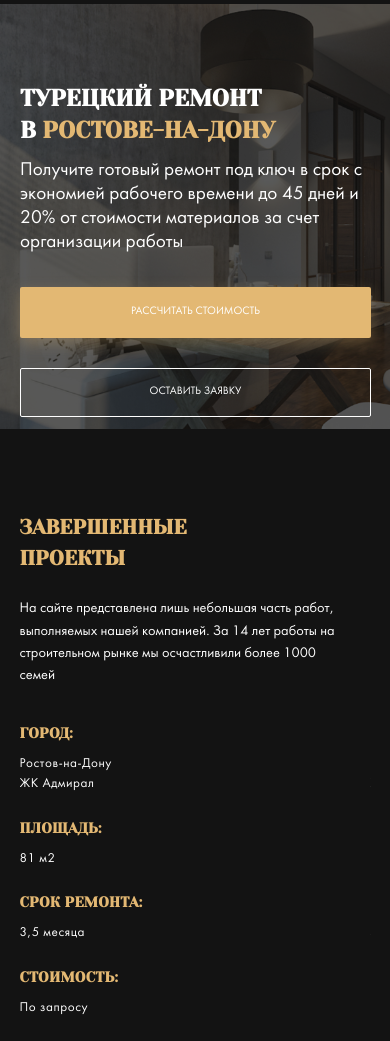
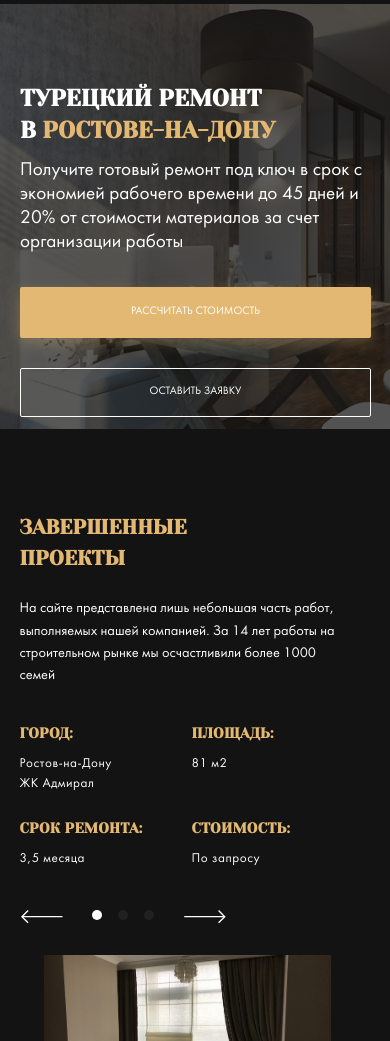
Before and after one commit to Irishjimdegriz/repair-design, a website: page index.html in a window 390 px wide. Shown: the part 59-1100 px from the top of the page. Drawn offline with nearby package versions, Linux system fonts and the light colour scheme; files whose address does not match are found by name.

Commit message:
fix: fixes from curator

```diff
--- a/sass/_media.sass
+++ b/sass/_media.sass
@@ -61,6 +61,8 @@
     display: inline !important
   .extra-items
     display: none
+  .project
+    padding-bottom: 121rem
 
 @media screen and ( max-width: 570px)
   .contacts
@@ -102,6 +104,8 @@
   .project
     background-color: $dark
     padding-top: 2rem
+    padding-bottom: 145rem
+    margin-bottom: 0
     &__description
       color: $light !important
       font-size: 1.2rem !important
@@ -195,6 +199,8 @@
         flex-basis: 49%
         line-height: 1.7rem
         font-size: 1.1rem
+        &:nth-of-type(2n-1)
+          margin-right: 0
       &__heading
         font-size: 1.2rem
         font-weight: bold
@@ -212,10 +218,21 @@
   .steps
     display: none
 
+@media screen and ( max-width: 470px)
+  .swiper
+    &-slide
+      &__text
+        &:nth-of-type(2n)
+          padding-left: 2rem
 
+@media screen and ( max-width: 435px)
+  .swiper
+    &-slide
+      &__text
+        &:nth-of-type(2n)
+          padding-left: 0rem
 
-
-  @media screen and ( max-height: 540px )
-    .hero
-      &__scroll-down
-        display: none
+@media screen and ( max-height: 540px )
+  .hero
+    &__scroll-down
+      display: none
```
Also changed, not shown: css/style.css.
